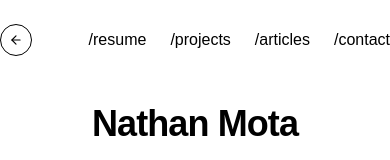
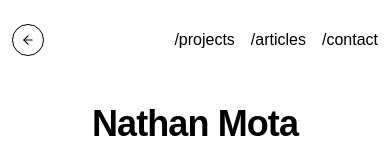
Before and after one commit to nathanmota-dev/portfolio-v2, a Next.js app: page /cv in a window 390 px wide. Shown: the top 160 px of the page. Built offline with nearby package versions, Linux system fonts and the light colour scheme.

Commit message:
style: ajust css for mobile

```diff
--- a/app/articles/page.tsx
+++ b/app/articles/page.tsx
@@ -9,7 +9,7 @@ export default function Articles() {
     const articles = getArticles();
 
     return (
-        <main className="max-w-3xl mx-auto py-2">
+        <main className="max-w-3xl mx-auto py-2 px-4 sm:px-0">
             <div className="py-4 flex justify-center text-center">
                 <h2 className="text-4xl md:text-5xl font-bold tracking-tight leading-[1.1] pb-6">
                     Artigos
--- a/app/cv/page.tsx
+++ b/app/cv/page.tsx
@@ -20,7 +20,7 @@ export const metadata: Metadata = {
 
 export default function Cv() {
     return (
-        <main className="max-w-3xl mx-auto py-2">
+        <main className="max-w-3xl mx-auto py-2 px-4 sm:px-0">
             <div className="py-4 flex justify-center text-center">
                 <h2 className="text-4xl md:text-5xl font-bold tracking-tight leading-[1.1] pb-6">
                     {RESUME_DATA.name}
--- a/app/page.tsx
+++ b/app/page.tsx
@@ -21,7 +21,7 @@ export default function Home() {
   return (
     <div className="text-foreground py-2 px-4 sm:px-6 selection:bg-primary/20">
       <main className="max-w-3xl mx-auto space-y-4">
-        <div className="flex flex-col md:flex-row justify-between gap-6">
+        <div className="flex flex-col-reverse md:flex-row justify-between gap-6">
           <div className="md:col-span-8 flex flex-col justify-center space-y-4">
             <h1 className="text-4xl md:text-5xl font-bold tracking-tight leading-[1.1]">
               Software Engineer
--- a/components/footer/footer.tsx
+++ b/components/footer/footer.tsx
@@ -3,7 +3,7 @@ import { RESUME_DATA } from "@/data/resume-data";
 export default function Footer() {
     return (
         <div className="max-w-3xl mx-auto py-2">
-            <footer className="pt-6 flex flex-col md:flex-row items-center justify-between gap-4 text-[10px] text-muted-foreground font-medium uppercase tracking-[0.2em]">
+            <footer className="pt-6 flex flex-col md:flex-row items-center justify-between gap-4 text-[10px] text-muted-foreground font-medium uppercase tracking-[0.2em] pb-4">
                 <div className="flex items-center gap-4">
                     <span>Based in {RESUME_DATA.location}</span>
                 </div>
--- a/components/navbar/navbar.tsx
+++ b/components/navbar/navbar.tsx
@@ -10,10 +10,10 @@ export default function Navbar() {
     const isHome = pathname === "/"
 
     return (
-        <div className="max-w-3xl mx-auto space-y-8 py-2">
+        <div className="max-w-3xl mx-auto space-y-8 py-2 px-3 md:px-0">
             <nav className="flex items-center justify-between py-4">
                 {isHome ? (
-                    <div className="flex items-center gap-1.5 font-display font-bold text-lg">
+                    <div className="flex items-center font-display font-bold text-lg">
                         Nathan Mota
                     </div>
                 ) : (
@@ -23,8 +23,7 @@ export default function Navbar() {
                         </Link>
                     </Button>
                 )}
-                <div className="flex items-center gap-6">
-                    <a href="/cv" className="nav-link">/resume</a>
+                <div className="flex items-center gap-4 md:gap-6">
                     <a href="/projects" className="nav-link">/projects</a>
                     <a href="/articles" className="nav-link">/articles</a>
                     <a href="/contact" className="nav-link">/contact</a>
```
